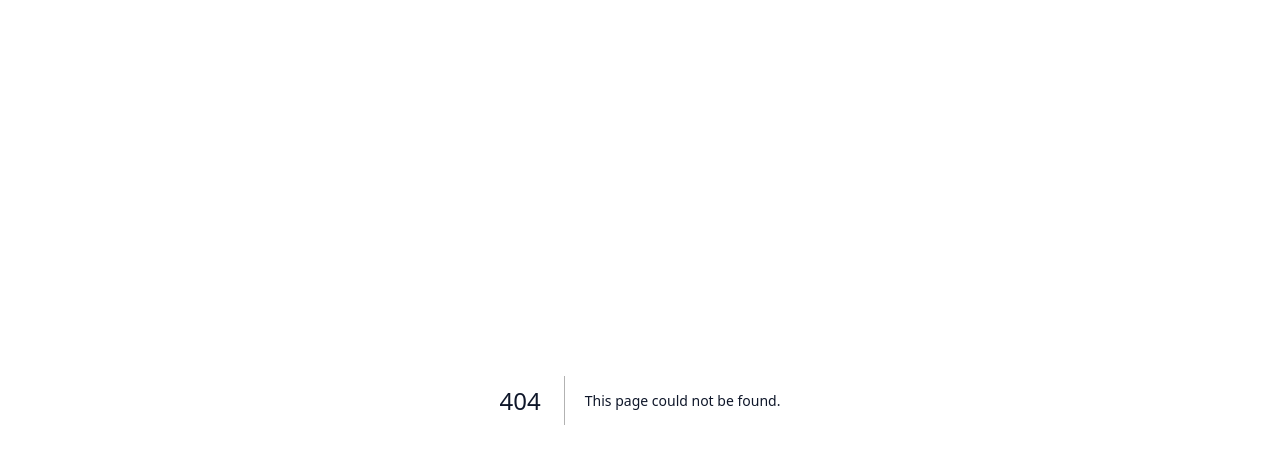
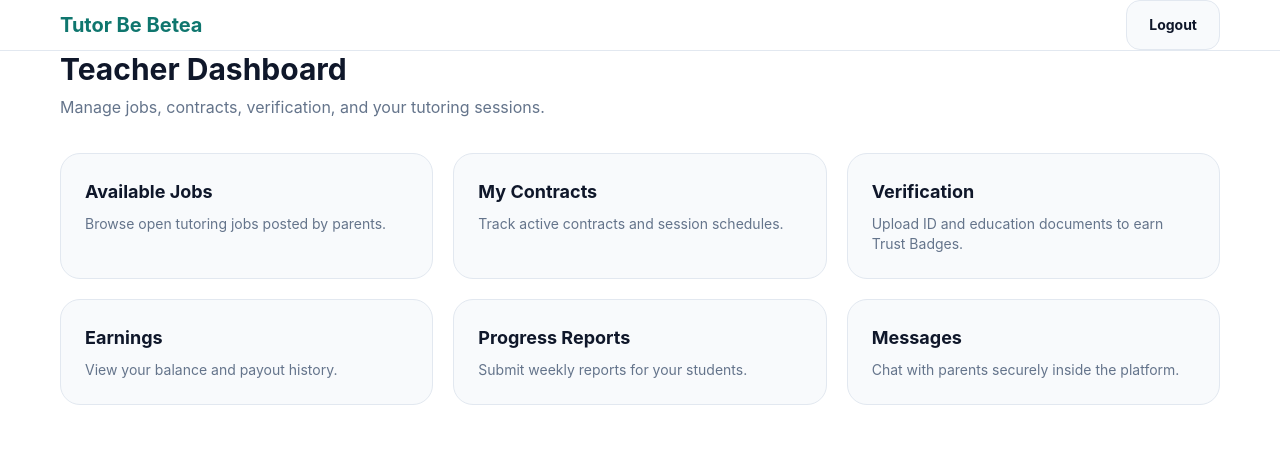
Before and after one commit to Zeordi/tutor-be-betea, a Next.js app in the folder apps/web/: page /teacher in a window 1280 px wide. Before the commit this address had no page. Shown: the top 464 px of the page. Built offline with nearby package versions, Linux system fonts and the light colour scheme; sample sign-in values are in the browser's storage.

Commit message:
Create teacher/page.tsx

```diff
--- /dev/null
+++ b/apps/web/app/teacher/page.tsx
@@ -0,0 +1,99 @@
+"use client";
+
+import { useEffect, useState } from "react";
+import { useRouter } from "next/navigation";
+
+export default function TeacherDashboardPage() {
+  const router = useRouter();
+  const [ready, setReady] = useState(false);
+
+  useEffect(() => {
+    const token = localStorage.getItem("token");
+    if (!token) {
+      router.replace("/login");
+      return;
+    }
+    setReady(true);
+  }, [router]);
+
+  if (!ready) {
+    return (
+      <main className="min-h-screen flex items-center justify-center">
+        <p className="text-[var(--secondary)]">Loading...</p>
+      </main>
+    );
+  }
+
+  return (
+    <main className="min-h-screen">
+      {/* Top bar */}
+      <header className="border-b border-[var(--border)] bg-[var(--background)]">
+        <div className="container flex items-center justify-between py-4">
+          <div className="text-xl font-bold text-[var(--primary)]">
+            Tutor Be Betea
+          </div>
+          <button
+            onClick={() => {
+              localStorage.removeItem("token");
+              router.push("/login");
+            }}
+            className="btn btn-secondary text-sm px-4 py-2"
+          >
+            Logout
+          </button>
+        </div>
+      </header>
+
+      <section className="container py-10">
+        <h1 className="text-3xl font-bold mb-2">Teacher Dashboard</h1>
+        <p className="text-[var(--secondary)] mb-8">
+          Manage jobs, contracts, verification, and your tutoring sessions.
+        </p>
+
+        <div className="grid md:grid-cols-2 lg:grid-cols-3 gap-5">
+          <div className="card">
+            <h3 className="text-lg font-bold mb-2">Available Jobs</h3>
+            <p className="text-[var(--secondary)] text-sm">
+              Browse open tutoring jobs posted by parents.
+            </p>
+          </div>
+
+          <div className="card">
+            <h3 className="text-lg font-bold mb-2">My Contracts</h3>
+            <p className="text-[var(--secondary)] text-sm">
+              Track active contracts and session schedules.
+            </p>
+          </div>
+
+          <div className="card">
+            <h3 className="text-lg font-bold mb-2">Verification</h3>
+            <p className="text-[var(--secondary)] text-sm">
+              Upload ID and education documents to earn Trust Badges.
+            </p>
+          </div>
+
+          <div className="card">
+            <h3 className="text-lg font-bold mb-2">Earnings</h3>
+            <p className="text-[var(--secondary)] text-sm">
+              View your balance and payout history.
+            </p>
+          </div>
+
+          <div className="card">
+            <h3 className="text-lg font-bold mb-2">Progress Reports</h3>
+            <p className="text-[var(--secondary)] text-sm">
+              Submit weekly reports for your students.
+            </p>
+          </div>
+
+          <div className="card">
+            <h3 className="text-lg font-bold mb-2">Messages</h3>
+            <p className="text-[var(--secondary)] text-sm">
+              Chat with parents securely inside the platform.
+            </p>
+          </div>
+        </div>
+      </section>
+    </main>
+  );
+}
```
